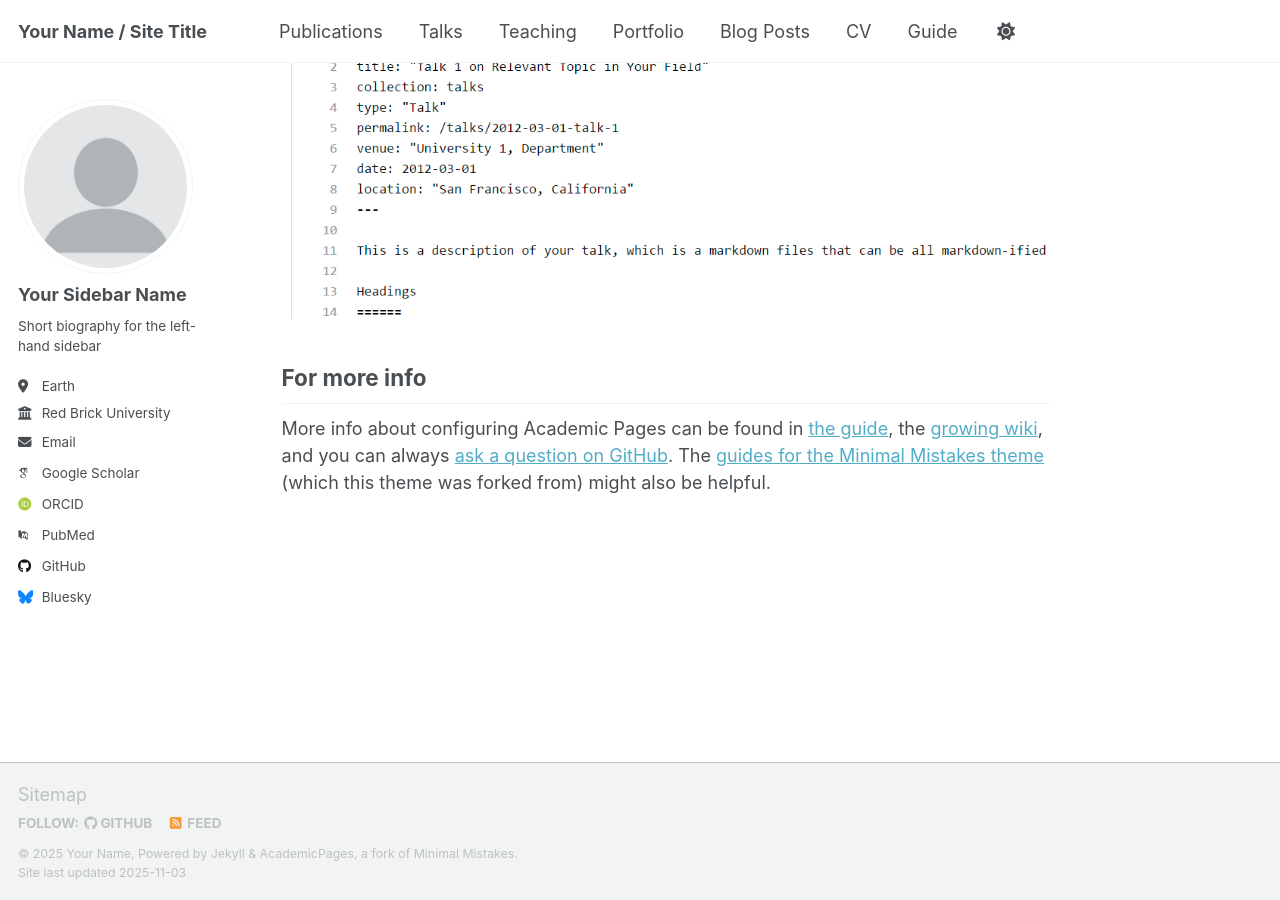
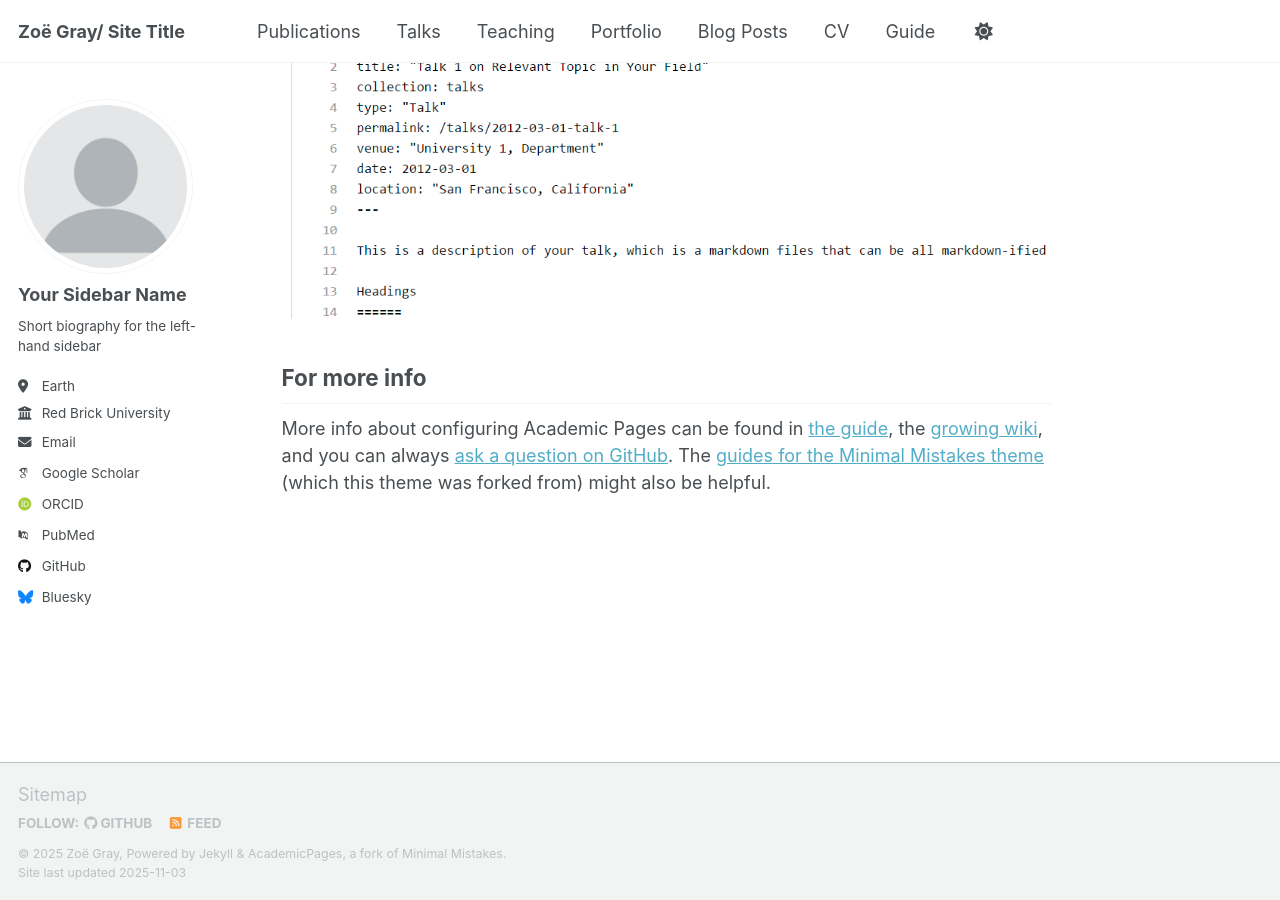
Before and after one commit to zgrayblue/zgrayblue.github.io, a Jekyll site: the page built from _pages/about.md, in a window 1280 px wide and 900 px high, scrolled down 2880 px. Built offline with Jekyll 4.4.1, drawn with Linux system fonts in a browser that asks for light colours; some web fonts are replaced; a script that is not in the unit is left out.

Commit message:
change name

```diff
--- a/_config.yml
+++ b/_config.yml
@@ -9,10 +9,10 @@
 # Basic Site Settings
 locale                   : "en-US"
 site_theme               : "default" # Currently available options are "default", "air"
-title                    : "Your Name / Site Title"
+title                    : "Zoë Gray/ Site Title"
 title_separator          : "-"
-name                     : &name "Your Name"
-description              : &description "Your Name's academic portfolio"   # Update this with a general description of your site, this is the default if not overridden by a page
+name                     : &name "Zoë Gray"
+description              : &description "Zoë Gray's academic portfolio"   # Update this with a general description of your site, this is the default if not overridden by a page
 url                      : https://academicpages.github.io # The base hostname & protocol for your site e.g. "https://[your GitHub username].github.io",
                                                            # or if you already have some other page hosted on Github then use "https://[your GitHub username].github.io/[Your Repo Name]"
 baseurl                  : "" # the subpath of your site, e.g. "/blog"
```
